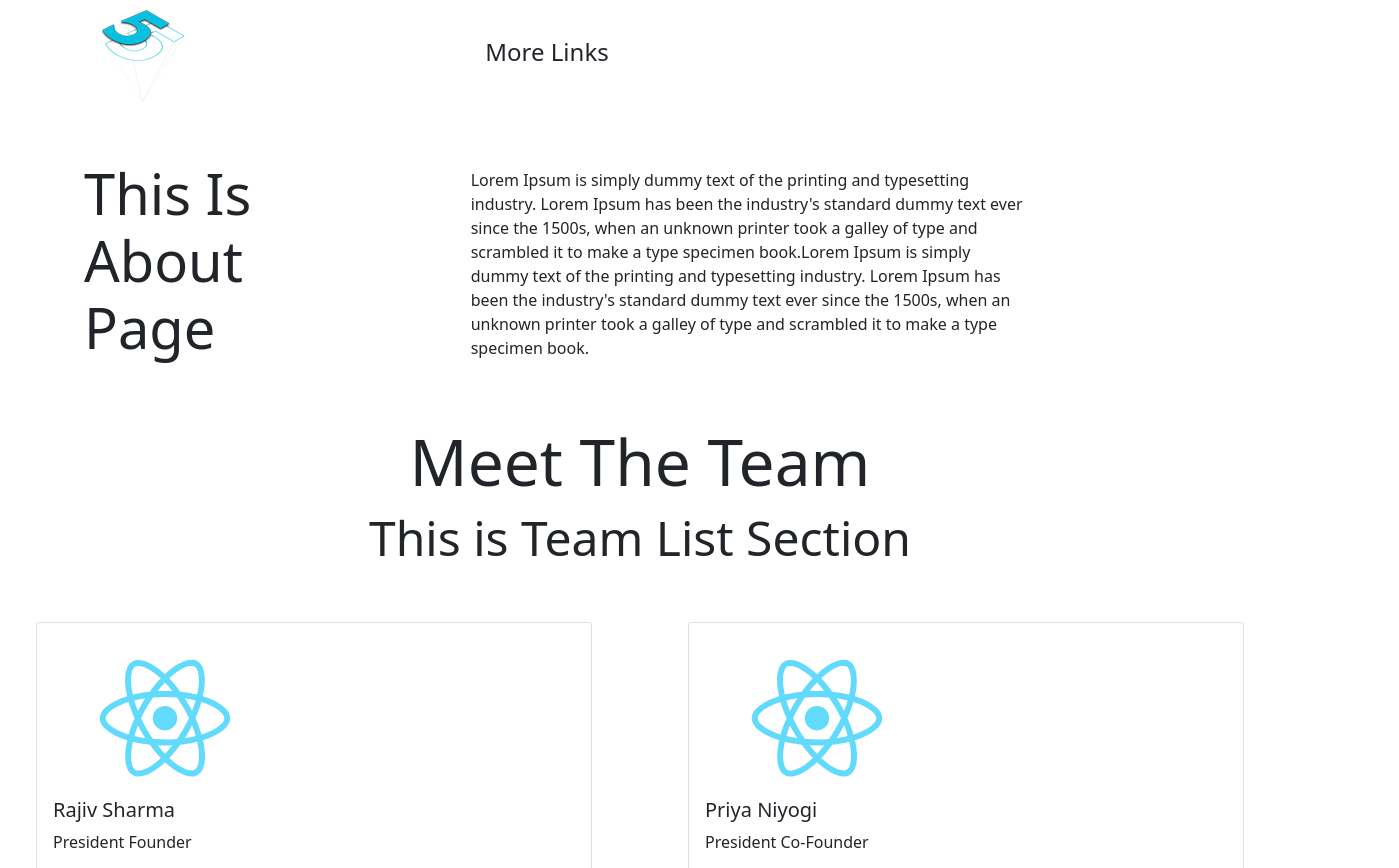
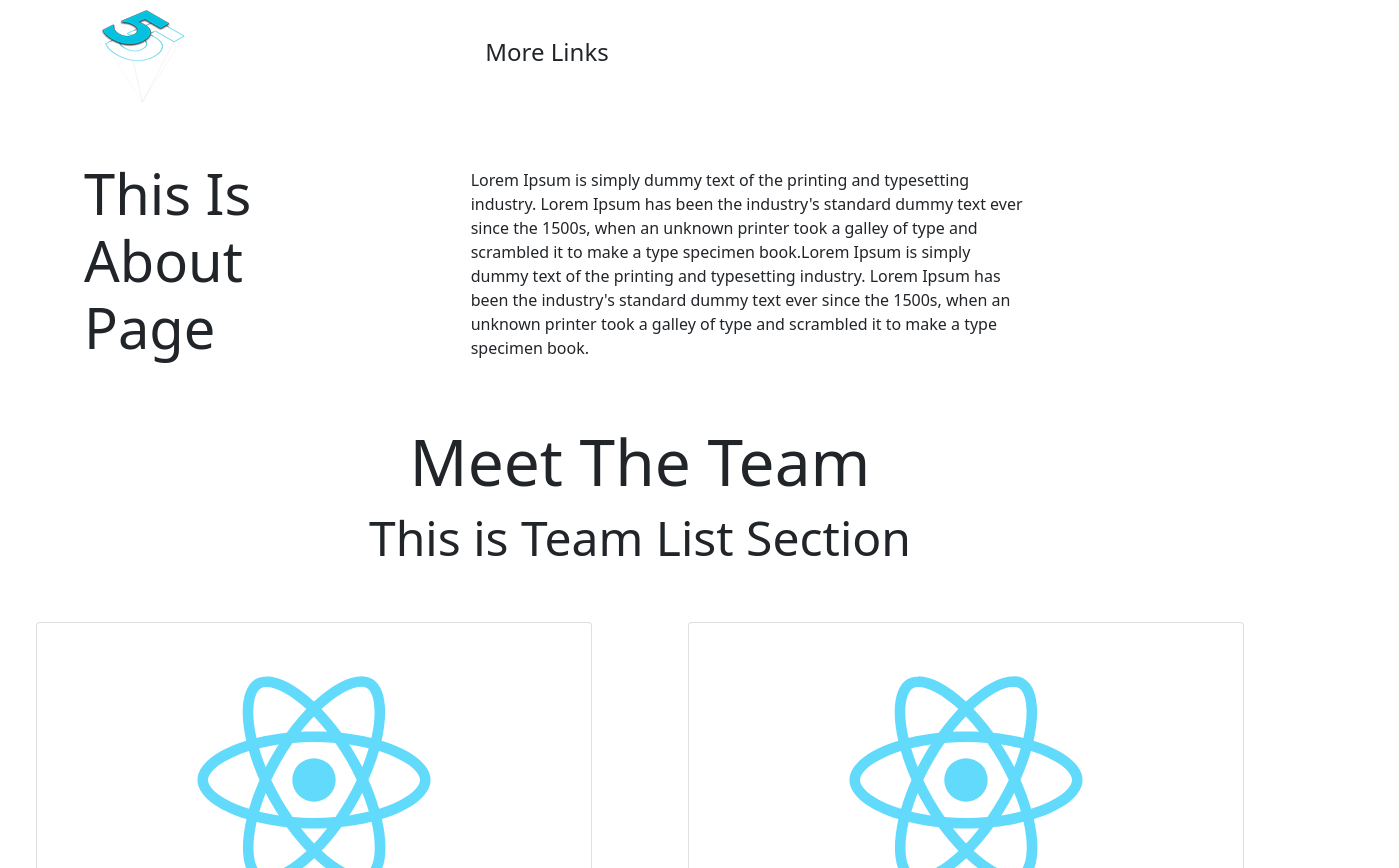
Before and after one commit to saisashreek1992/5thdtreactwebsite, a React (Create React App) app: page /about in a window 1280 px wide. Shown: the top 868 px of the page, 1399 px wide, since content can reach past the window. Built offline with nearby package versions, Linux system fonts and the light colour scheme.

Commit message:
Img fixed to center in Team Section

```diff
--- a/src/Assets/styles.css
+++ b/src/Assets/styles.css
@@ -4,7 +4,9 @@
 }
 
 .team-img {
-    width: 14rem !important;
+    width: 25rem !important;
     height: auto;
-    margin: auto;
+    margin: 0;
+    align-items: center;
+    object-fit: contain;
 }
--- a/src/Components/Pages/TeamItem.js
+++ b/src/Components/Pages/TeamItem.js
@@ -6,9 +6,9 @@ const TeamItem = (props) => {
     return (
         <div className="card">
             <div className="card-body">
-                <img src={logo} className="card-img-top team-img mx-auto" alt="logo" />
-                <h5 className="card-title">{props.teamName}</h5>
-                <p className="card-text">
+                <img src={logo} className="card-img-top team-img mx-auto d-block text-center" alt="logo" />
+                <h5 className="card-title text-center">{props.teamName}</h5>
+                <p className="card-text text-center">
                     {props.teamTag}
                 </p>
             </div>
```
